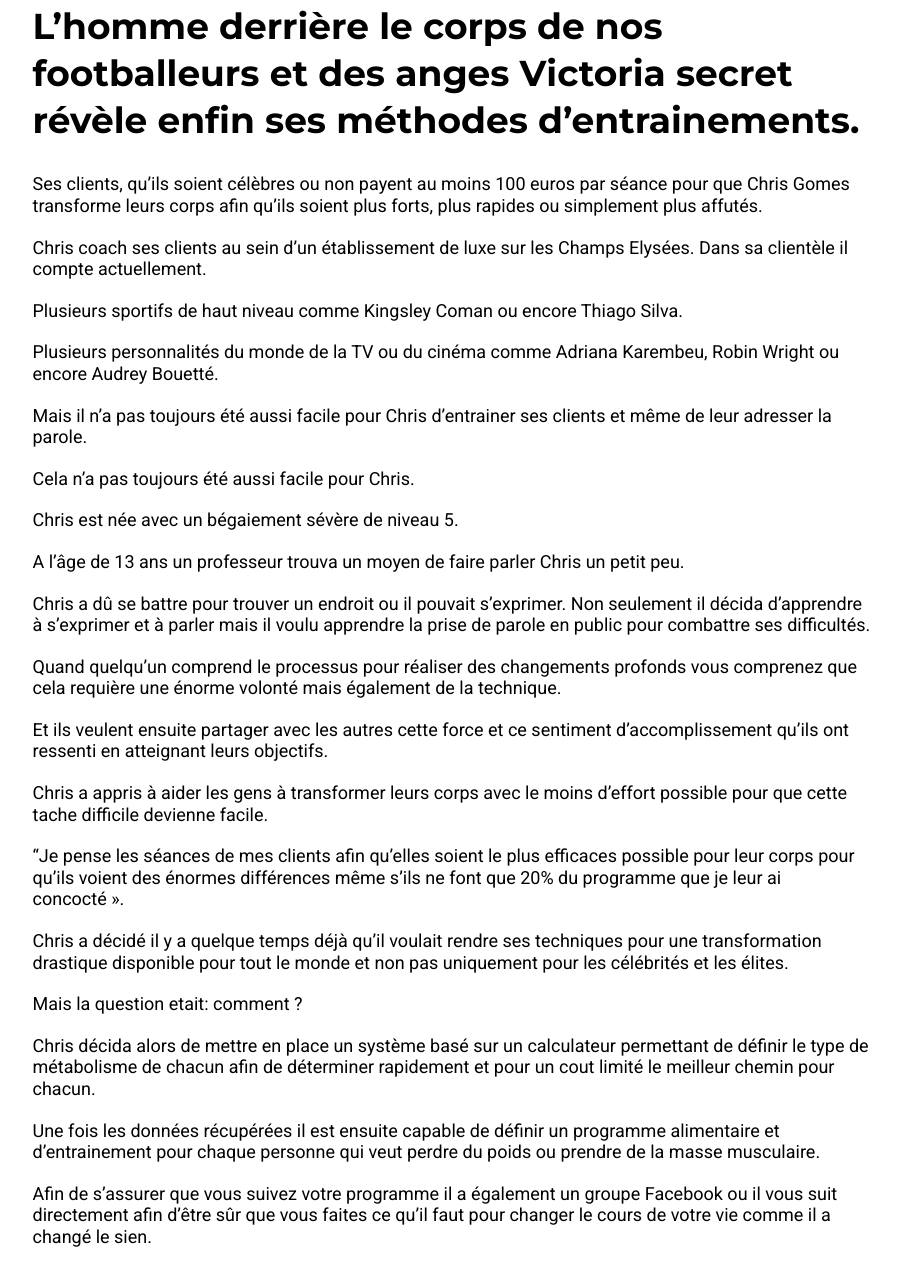
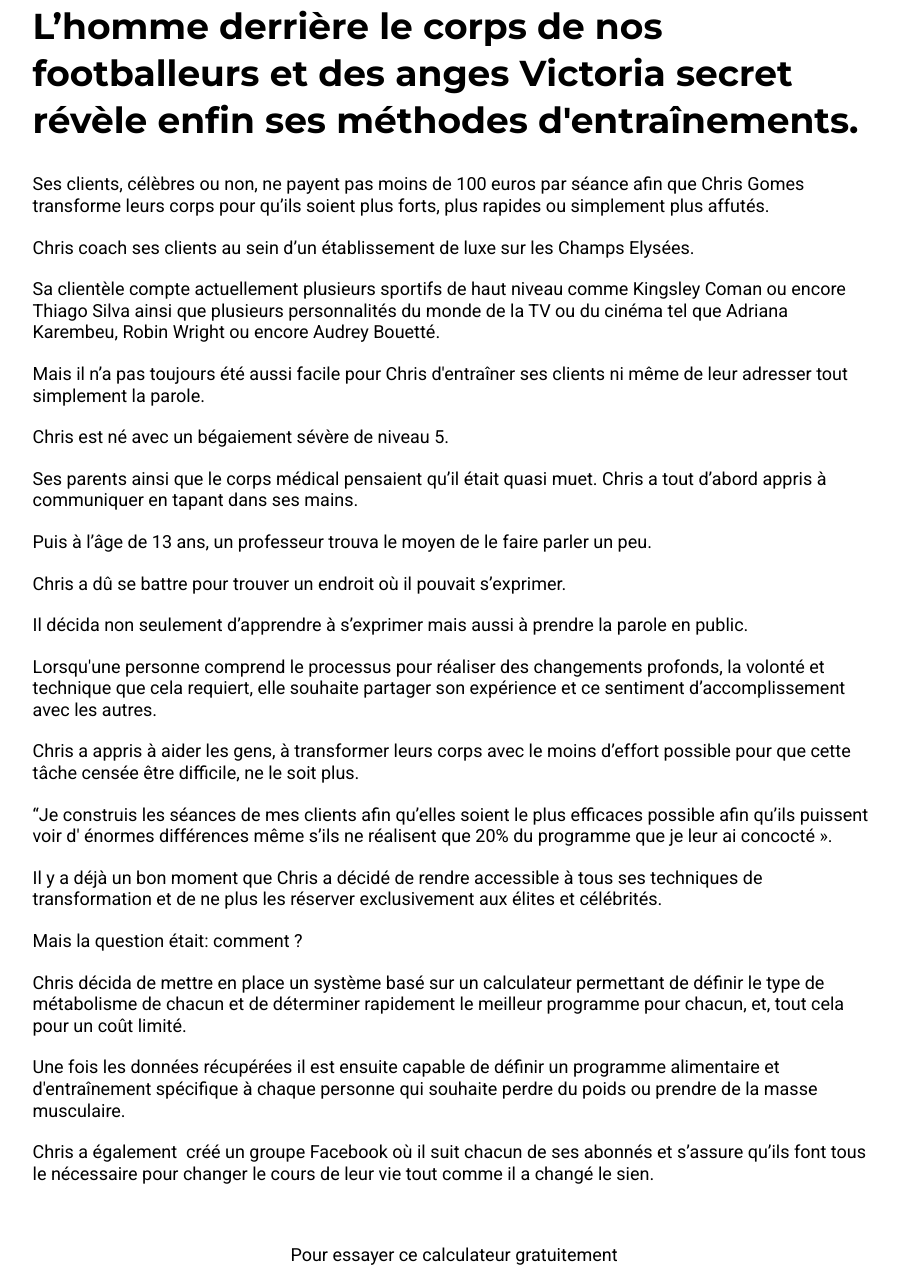
Before and after one commit to onyx1812/fitetsante.com, a plain HTML site: page index.html in a window 1280 px wide. Shown: the part 611-1880 px from the top of the page, without its empty margins (186-1086 px from the left). Drawn offline with nearby package versions, Linux system fonts and the light colour scheme.

Commit message:
added new copy

```diff
--- a/index.html
+++ b/index.html
@@ -30,25 +30,24 @@
 <section class="main-content">
   <div class="container">
     <img src="./assets/img/banner.jpg" alt="" width="100%" class="banner">
-    <h1>L’homme derrière le corps de nos footballeurs et des anges Victoria secret révèle enfin ses méthodes d’entrainements.</h1>
-    <p>Ses clients, qu’ils soient célèbres ou non payent au moins 100 euros par séance pour que Chris Gomes transforme leurs corps afin qu’ils soient plus forts, plus rapides ou simplement plus affutés. </p>
-    <p>Chris coach ses clients au sein d’un établissement de luxe sur les Champs Elysées. Dans sa clientèle il compte actuellement.</p>
-    <p>Plusieurs sportifs de haut niveau comme Kingsley Coman ou encore Thiago Silva.</p>
-    <p>Plusieurs personnalités du monde de la TV ou du cinéma comme Adriana Karembeu, Robin Wright ou encore Audrey Bouetté.</p>
-    <p>Mais il n’a pas toujours été aussi facile pour Chris d’entrainer ses clients et même de leur adresser la parole. </p>
-    <p>Сela n’a pas toujours été aussi facile pour Chris.</p>
-    <p>Chris est née avec un bégaiement sévère de niveau 5.</p>
-    <p>A l’âge de 13 ans un professeur trouva un moyen de faire parler Chris un petit peu. </p>
-    <p>Chris a dû se battre pour trouver un endroit ou il pouvait s’exprimer. Non seulement il décida d’apprendre à s’exprimer et à parler mais il voulu apprendre la prise de parole en public pour combattre ses difficultés.</p>
-    <p>Quand quelqu’un comprend le processus pour réaliser des changements profonds vous comprenez que cela requière une énorme volonté mais également de la technique.</p>
-    <p>Et ils veulent ensuite partager avec les autres cette force et ce sentiment d’accomplissement qu’ils ont ressenti en atteignant leurs objectifs. </p>
-    <p>Chris a appris à aider les gens à transformer leurs corps avec le moins d’effort possible pour que cette tache difficile devienne facile.</p>
-    <p>“Je pense les séances de mes clients afin qu’elles soient le plus efficaces possible pour leur corps pour qu’ils voient des énormes différences même s’ils ne font que 20% du programme que je leur ai concocté ».</p>
-    <p>Chris a décidé il y a quelque temps déjà qu’il voulait rendre ses techniques pour une transformation drastique disponible pour tout le monde et non pas uniquement pour les célébrités et les élites.</p>
-    <p>Mais la question etait: comment ?</p>
-    <p>Chris décida alors de mettre en place un système basé sur un calculateur permettant de définir le type de métabolisme de chacun afin de déterminer rapidement et pour un cout limité le meilleur chemin pour chacun.</p>
-    <p>Une fois les données récupérées il est ensuite capable de définir un programme alimentaire et d’entrainement pour chaque personne qui veut perdre du poids ou prendre de la masse musculaire.  </p>
-    <p class="mb60">Afin de s’assurer que vous suivez votre programme il a également un groupe Facebook ou il vous suit directement afin d’être sûr que vous faites ce qu’il faut pour changer le cours de votre vie comme il a changé le sien. </p>
+    <h1>L’homme derrière le corps de nos footballeurs et des anges Victoria secret révèle enfin ses méthodes d'entraînements.</h1>
+    <p>Ses clients, célèbres ou non, ne payent pas moins de 100 euros par séance afin que Chris Gomes transforme leurs corps pour qu’ils soient plus forts, plus rapides ou simplement plus affutés.</p>
+    <p>Chris coach ses clients au sein d’un établissement de luxe sur les Champs Elysées. </p>
+    <p>Sa clientèle compte actuellement plusieurs sportifs de haut niveau comme Kingsley Coman ou encore Thiago Silva ainsi que plusieurs personnalités du monde de la TV ou du cinéma tel que Adriana Karembeu, Robin Wright ou encore Audrey Bouetté.</p>
+    <p>Mais il n’a pas toujours été aussi facile pour Chris d'entraîner ses clients ni même de leur adresser tout simplement la parole.</p>
+    <p>Chris est né avec un bégaiement sévère de niveau 5.</p>
+    <p>Ses parents ainsi que le corps médical pensaient qu’il était quasi muet. Chris a tout d’abord appris à communiquer en tapant dans ses mains.</p>
+    <p>Puis à l’âge de 13 ans, un professeur trouva le moyen de le faire parler un peu.</p>
+    <p>Chris a dû se battre pour trouver un endroit où il pouvait s’exprimer. </p>
+    <p>Il décida non seulement d’apprendre à s’exprimer mais aussi à prendre la parole en public.</p>
+    <p>Lorsqu'une personne comprend le processus pour réaliser des changements profonds, la volonté et technique que cela requiert, elle souhaite partager son expérience et ce sentiment d’accomplissement  avec les autres. </p>
+    <p>Chris a appris à aider les gens, à transformer leurs corps avec le moins d’effort possible pour que cette tâche censée être difficile, ne le soit plus.  </p>
+    <p>“Je construis les séances de mes clients afin qu’elles soient le plus efficaces possible afin qu’ils puissent voir d' énormes différences même s’ils ne réalisent que 20% du programme que je leur ai concocté ».</p>
+    <p>Il y a déjà un bon moment que Chris a décidé de rendre accessible à tous ses techniques de transformation et de ne plus les réserver exclusivement aux élites et célébrités. </p>
+    <p>Mais la question était: comment ?</p>
+    <p>Chris décida de mettre en place un système basé sur un calculateur permettant de définir le type de métabolisme de chacun et de déterminer rapidement le meilleur programme pour chacun, et, tout cela pour un coût limité. </p>
+    <p>Une fois les données récupérées il est ensuite capable de définir un programme alimentaire et d'entraînement spécifique à chaque personne qui souhaite perdre du poids ou prendre de la masse musculaire. </p>
+    <p class="mb60">Chris a également  créé un groupe Facebook où il suit chacun de ses abonnés et s’assure qu’ils font tous le nécessaire pour changer le cours de leur vie tout comme il a changé le sien. </p>
     <p class="txt-center">Pour essayer ce calculateur gratuitement</p>
     <a class="btn" href="https://sakmtracker.com/click" id="trackClick">Cliquez ici</a>
   </div>
```
Also changed, not shown: dev/src/index.html (+18 -19 lines).
